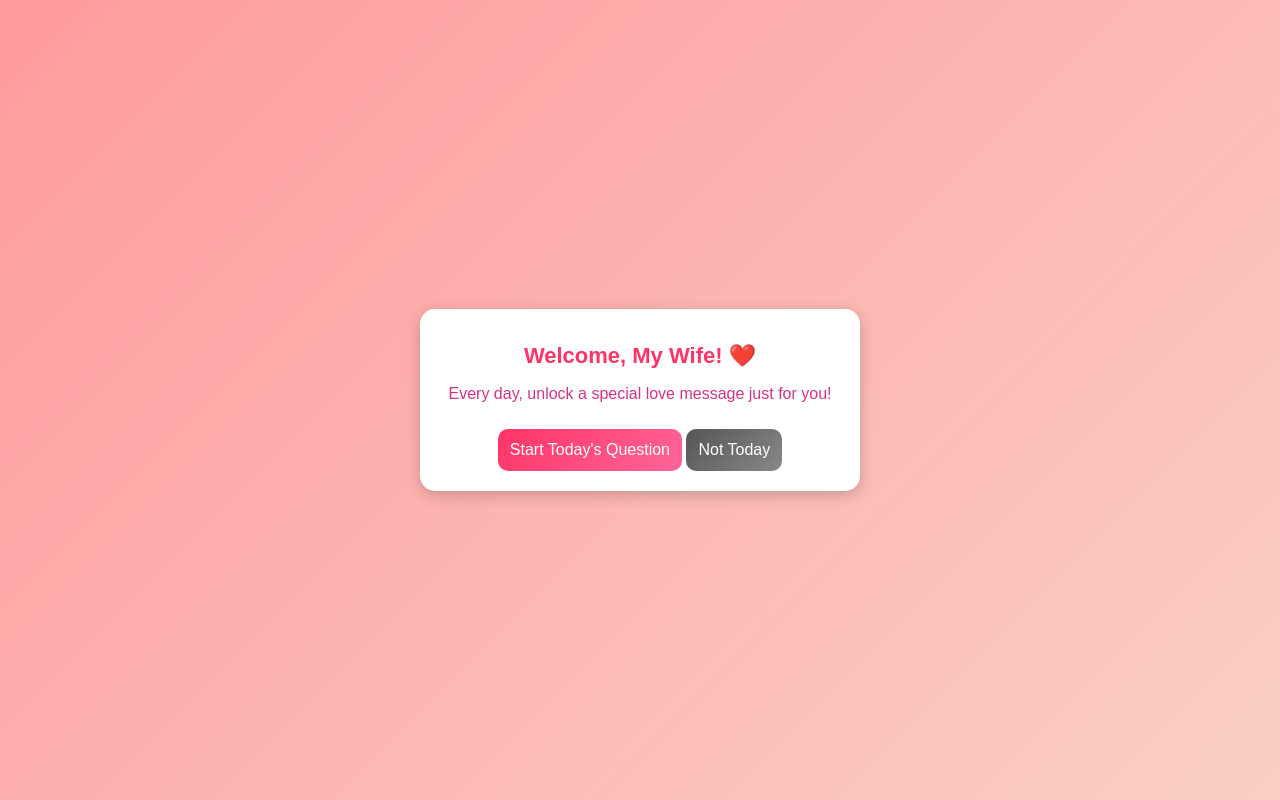
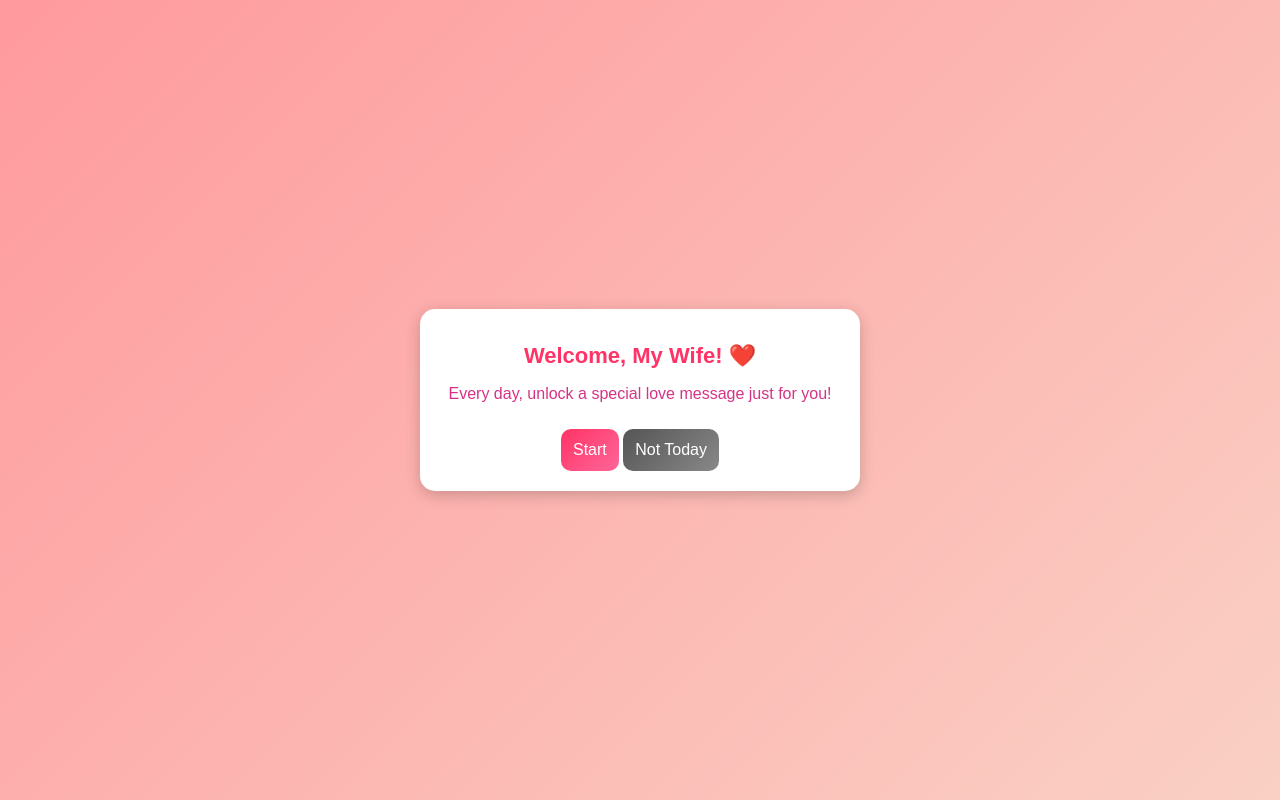
Before and after one commit to njabulo1999/mylovedemo1, a plain HTML site: page My Love/index.html in a window 1280 px wide. Drawn offline with Linux system fonts and the light colour scheme.

Commit message:
Update index.html

```diff
--- a/My Love/index.html
+++ b/My Love/index.html
@@ -12,7 +12,7 @@
     <div class="container">
         <h1>Welcome, My Wife! ❤️</h1>
         <p>Every day, unlock a special love message just for you!</p>
-        <button onclick="startPuzzle()">Start Today's Question</button>
+        <button onclick="window.location.href='puzzle.html'">Start</button>
         <button class="not-today" onclick="notToday()">Not Today</button>
     </div>
     <script src="script.js"></script>
```
